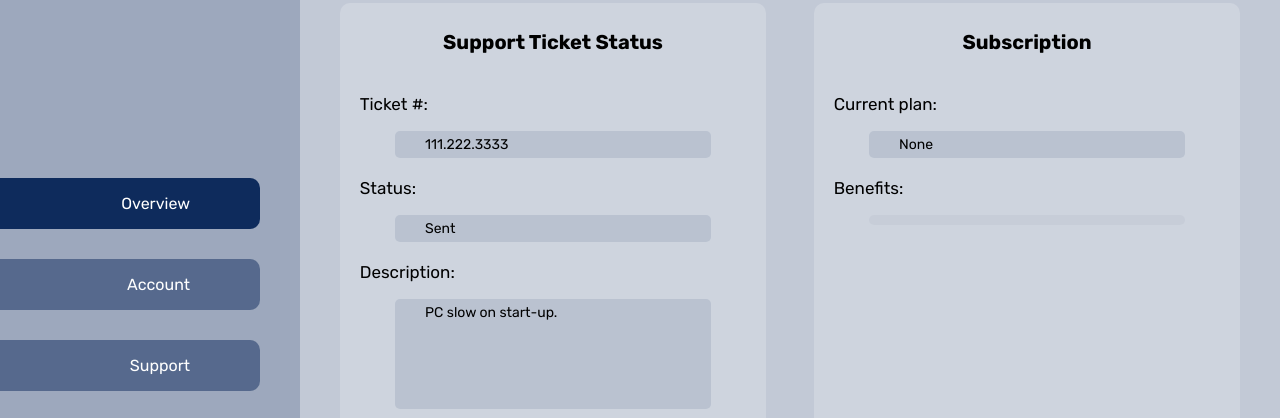
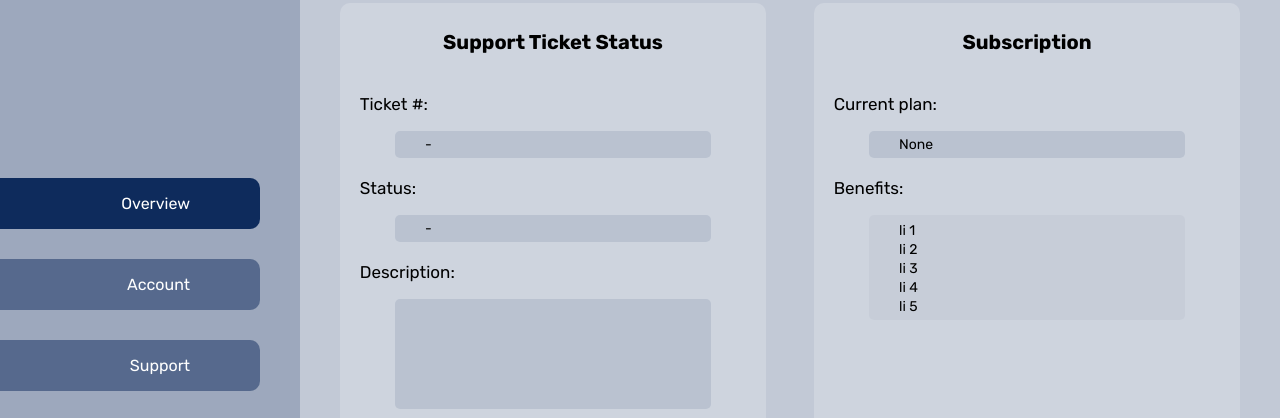
Before and after one commit to Duahau1/ArtaxIT, a plain HTML site: page dashboard.html in a window 1280 px wide. Shown: the part 134-552 px from the top of the page. Drawn offline with Linux system fonts and the light colour scheme.

Commit message:
added comments to dashboard.html and dashboard_acc.html for fetching data to frontend

```diff
--- a/dashboard.html
+++ b/dashboard.html
@@ -31,11 +31,14 @@
             <div class="overview-item">
                 <h4>Support Ticket Status</h4>
                 <p class="sub-header">Ticket #:</p>
-                    <p id="tid" class="info">111.222.3333</p>
+                    <!-- latest ticket # from database -->
+                    <p id="tid" class="info">-</p>
                 <p class="sub-header">Status:</p>
-                    <p id="tstatus" class="info">Sent</p>
+                    <!-- status from database -->
+                    <p id="tstatus" class="info">-</p>
                 <p class="sub-header">Description:</p>
-                    <p id="tdescription" class="info info-desc">PC slow on start-up.</p>
+                    <!-- desc from database -->
+                    <p id="tdescription" class="info info-desc"></p>
             </div>
             <div class="overview-item">
                 <h4>Subscription</h4>
@@ -43,6 +46,12 @@
                     <p id="splan" class="info">None</p>
                 <p class="sub-header">Benefits:</p>
                 <ul id="plan_benefits">
+                    <!-- change innerHTML via js - 3 lists -->
+                    <li>li 1</li>
+                    <li>li 2</li>
+                    <li>li 3</li>
+                    <li>li 4</li>
+                    <li>li 5</li>
                 </ul>
             </div>
         </div>
```
